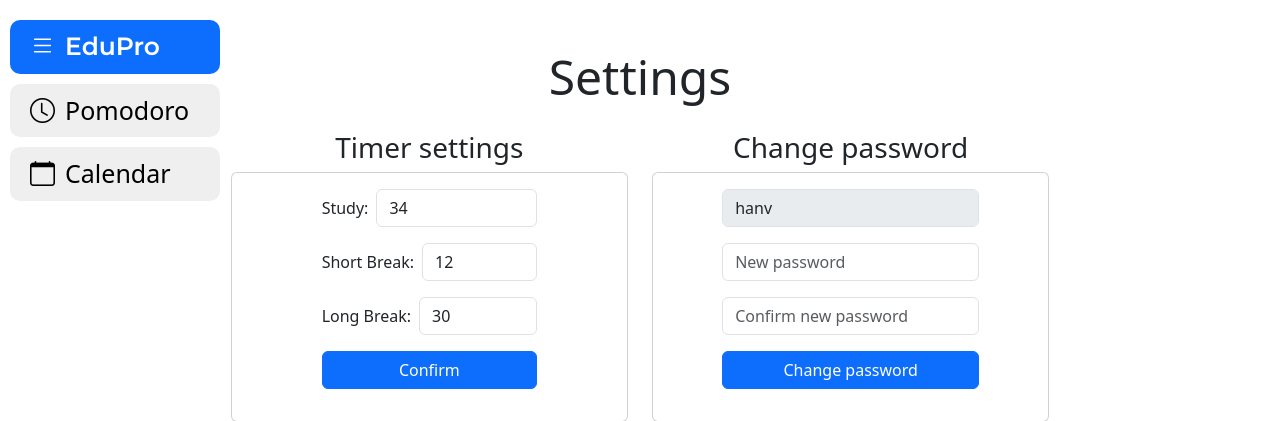
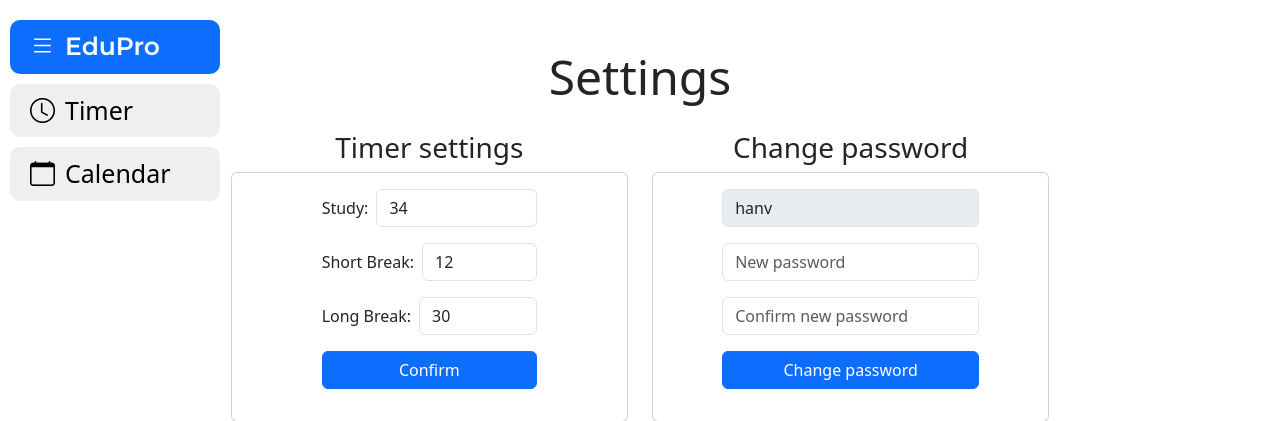
Before and after one commit to hanvi10/EduPro, a Flask app: page /settings in a window 1280 px wide. Shown: the top 421 px of the page. Run offline with Flask 3, Linux system fonts and the light colour scheme; a user stored in the database is signed in; some libraries are stand-ins or nearby versions.

Commit message:
changing pomodoro names to timer

```diff
--- a/app.py
+++ b/app.py
@@ -83,7 +83,7 @@ def signup():
         db.commit()
 
         # Redirect user to application
-        return redirect("/pomodoro")
+        return redirect("/timer")
 
     # User reached route via GET (as by clicking a link or via redirect)
     else:
@@ -121,7 +121,7 @@ def login():
         session["user_id"] = user[0]
 
         # Redirect user to application
-        return redirect("/pomodoro")
+        return redirect("/timer")
 
     # User reached route via GET (as by clicking a link or via redirect)
     else:
@@ -140,10 +140,10 @@ def logout():
     return redirect("/")
 
 
-@app.route("/pomodoro")
+@app.route("/timer")
 @login_required
-def pomodoro():
-    """Pomodoro timer"""
+def timer():
+    """Timer"""
 
     # Get user id
     user_id = session["user_id"]
@@ -175,7 +175,7 @@ def pomodoro():
     long = settings[2]   # Index 2 corresponds to "long"
 
     # Show settings and pass settings to the template
-    return render_template("pomodoro.html", html_study=study, html_short=short, html_long=long)
+    return render_template("timer.html", html_study=study, html_short=short, html_long=long)
 
 
 @app.route("/settings", methods=["GET", "POST"])
@@ -186,8 +186,8 @@ def settings():
     # User reached route via POST (as by submitting a form via POST)
     if request.method == "POST":
 
-        # If the pomodoro settings were changed
-        if request.form['action'] == 'pomodoro':
+        # If the timer settings were changed
+        if request.form['action'] == 'timer':
 
             # Get data from form
             study = request.form.get("study")
@@ -217,7 +217,7 @@ def settings():
             db.commit()
 
             # Give message to user
-            flash("Pomodoro settings updated!")
+            flash("Timer settings updated!")
 
             # Stay on settings page
             return redirect("/settings")
--- a/templates/index.html
+++ b/templates/index.html
@@ -8,7 +8,7 @@
     <link href="../static/index.css" rel="stylesheet">
     <div>
         <h1><span class="slogan">Discover Your Academic Potential </span><br><span class="slogan"> with </span><span class="highlight">EduPro</span></h1>
-        <form action="/login" method="get">
+        <form action="/signup" method="get">
             <button class="btn btn-primary btn-lg" type="submit">Start Now</button>
         </form>
     </div>
--- a/templates/layout.html
+++ b/templates/layout.html
@@ -46,8 +46,8 @@
             <button onclick="openCloseNav()" class="btn btn-primary custom-font-button"><a>
               <i class="bi bi-list"></i><span id="buttonText">EduPro</span>
             </a></button>
-            <button class="effect-button"><a href="/pomodoro">
-              <i class="bi bi-clock"></i><span id="buttonText">Pomodoro</span>
+            <button class="effect-button"><a href="/timer">
+              <i class="bi bi-clock"></i><span id="buttonText">Timer</span>
             </a></button>
             <button class="effect-button"><a href="/calendar">
               <i class="bi bi-calendar"></i><span id="buttonText">Calendar</span>
--- a/templates/settings.html
+++ b/templates/settings.html
@@ -31,7 +31,7 @@
                                 </div>
                             </div>
                             <div class="mb-3">
-                                <button class="btn btn-primary d-block w-100" type="submit" name="action" value="pomodoro">Confirm</button>
+                                <button class="btn btn-primary d-block w-100" type="submit" name="action" value="timer">Confirm</button>
                             </div>
                         </form>
                     </div>
```
Also changed, not shown: templates/timer.html (renamed from templates/pomodoro.html, +4 -4 lines), static/timer.css (renamed from static/pomodoro.css), 3 other files.
